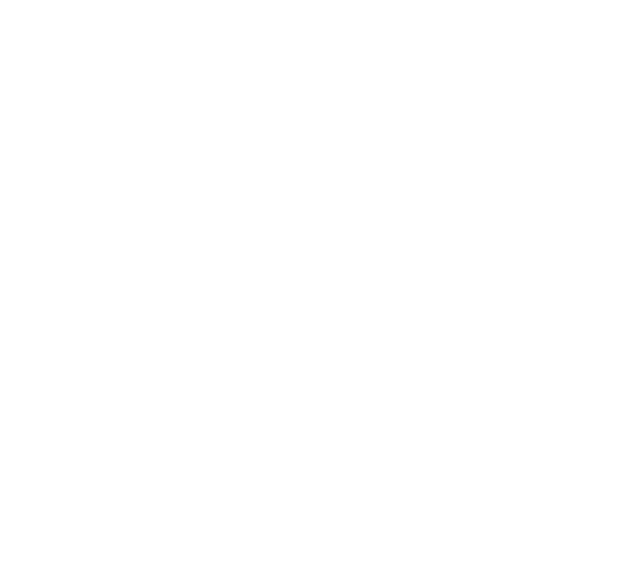
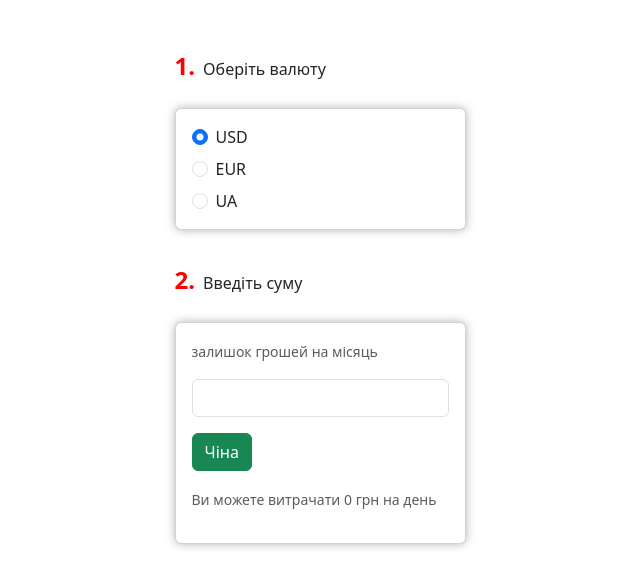
Before and after one commit to Bilyaaa/restCount, a plain HTML site: page index.html in a window 1280 px wide. Shown: the whole page, without its empty margins (320-960 px from the left). Drawn offline with Linux system fonts and the light colour scheme; the site is published under a folder, as on GitHub Pages, so addresses that start at the root find nothing.

Commit message:
Update index.html

```diff
--- a/index.html
+++ b/index.html
@@ -1 +1 @@
-<!doctype html><html lang="en"><head><meta charset="utf-8"/><link rel="icon" href="/favicon.ico"/><meta name="viewport" content="width=device-width,initial-scale=1"/><meta name="theme-color" content="#000000"/><meta name="description" content="Web site created using create-react-app"/><link rel="apple-touch-icon" href="/logo192.png"/><link rel="manifest" href="/manifest.json"/><title>React App</title><script defer="defer" src="/static/js/main.99b9fe26.js"></script><link href="/static/css/main.03947ba1.css" rel="stylesheet"></head><body><noscript>You need to enable JavaScript to run this app.</noscript><div id="root"></div></body></html>
+<!doctype html><html lang="en"><head><meta charset="utf-8"/><link rel="icon" href="/favicon.ico"/><meta name="viewport" content="width=device-width,initial-scale=1"/><meta name="theme-color" content="#000000"/><meta name="description" content="Web site created using create-react-app"/><link rel="apple-touch-icon" href="/logo192.png"/><link rel="manifest" href="/manifest.json"/><title>React App</title><script defer="defer" src="./static/js/main.99b9fe26.js"></script><link href="./static/css/main.03947ba1.css" rel="stylesheet"></head><body><noscript>You need to enable JavaScript to run this app.</noscript><div id="root"></div></body></html>
```
